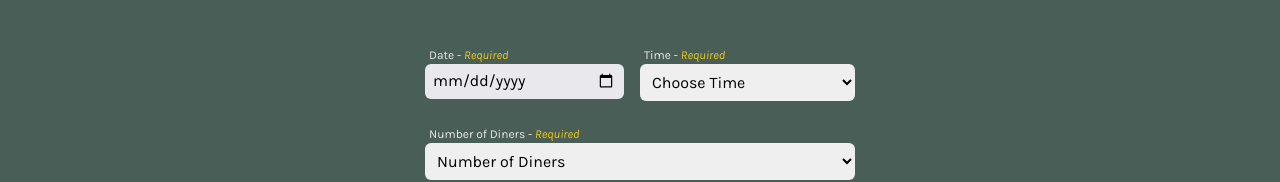
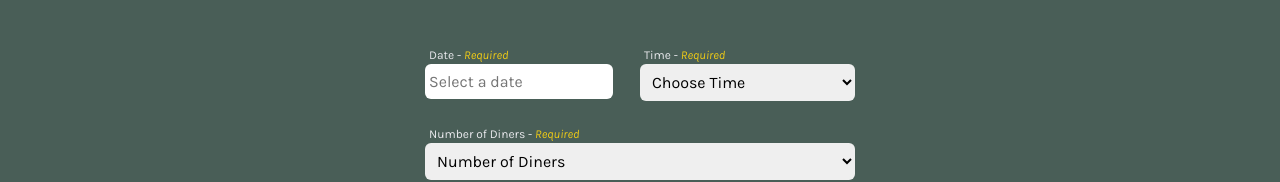
Before and after one commit to Sahar-AbdelSamad/little-lemon, a React (Create React App) app: page /reservation in a window 1280 px wide. Shown: the part 407-589 px from the top of the page. Built offline with nearby package versions, Linux system fonts and the light colour scheme; the HTML template or start-up script is replaced by a standard one; a web font is replaced by a local one.

Commit message:
Add react date picket to select time

```diff
--- a/package.json
+++ b/package.json
@@ -7,10 +7,12 @@
     "@testing-library/react": "^13.4.0",
     "@testing-library/user-event": "^13.5.0",
     "react": "^18.2.0",
+    "react-date-picker": "^11.0.0",
+    "react-datepicker": "^6.9.0",
     "react-dom": "^18.2.0",
     "react-icons": "^5.1.0",
     "react-router-dom": "^6.22.1",
-    "react-scripts": "^3.0.1",
+    "react-scripts": "^5.0.1",
     "web-vitals": "^2.1.4"
   },
   "scripts": {
--- a/src/components/BookingForm.js
+++ b/src/components/BookingForm.js
@@ -1,31 +1,48 @@
 import React, {useEffect, useState} from 'react';
 import {useFormValue} from '../custom-hooks/useFormValue.js';
 import {fetchAPI} from '../api/api.js';
+import DatePicker from 'react-datepicker';
+import 'react-datepicker/dist/react-datepicker.css';
 
 function BookingForm(props) {
-  const reservationDate = useFormValue(Date.now());
   const reservationTime = useFormValue('');
   const reservationDiners = useFormValue('');
   const reservationOccasion = useFormValue('');
   const reservationSeating = useFormValue('');
   const [availableTimes, setAvailableTime] = useState([]);
   const [disableSubmit, setDisableSubmit] = useState(true);
+  const [selectedDate, setSelectedDate] = useState(null);
 
   useEffect(()=>{
-    setAvailableTime(fetchAPI(reservationDate.value));
-  },[reservationDate.value])
+    setAvailableTime(fetchAPI(selectedDate));
+  },[selectedDate])
 
   useEffect(()=>{
-    if(reservationDate.value && reservationDiners.value && reservationTime.value !== '') {
+    if(selectedDate && reservationDiners.value && reservationTime.value !== '') {
       setDisableSubmit(false);
     }
-  },[reservationTime.value,reservationDate.value,reservationDiners.value])
+  },[reservationTime.value,selectedDate,reservationDiners.value])
+  const minDate = new Date(); // Today's date
+  const maxDate = new Date();
+  maxDate.setMonth(maxDate.getMonth() + 2); // Two months in advance
 
+  const handleDateChange = (date) => {
+    setSelectedDate(date);
+  };
   return (
     <form className='Karla' data-testid="form" onSubmit={props.submitForm}>
       <div className='d-flex'>
         <label className='mt-5 d-flex flex-column w-50'><span className='ps-1 label-reservation'>Date - <i>Required</i></span>
-          <input {...reservationDate} name='Reservation Date' className='rounded border-0 p-2 mb-4 me-3 date-selection' type='date' placeholder='Choose Date' aria-label="Choose Date" required/>
+          <DatePicker className='rounded border-0 p-1 mb-4'
+      selected={selectedDate}
+      onChange={handleDateChange}
+      minDate={minDate}
+      maxDate={maxDate}
+      dateFormat="MMMM d, yyyy"
+      placeholderText="Select a date"
+      disabledKeyboardNavigation
+      todayButton="Today"
+    />
         </label>
         <label className='mt-5 d-flex flex-column w-50'><span className='ps-1 label-reservation'>Time - <i>Required</i></span>
           <select {...reservationTime} name='Reservation Time' className='rounded border-0 p-2 mb-4' aria-label="Choose Time" required>
--- a/src/pages/bookingPage.css
+++ b/src/pages/bookingPage.css
@@ -26,6 +26,10 @@
   color: #e9e9ed;
 }
 
+.react-datepicker-wrapper input {
+  height: 35px;
+}
+
 .date-selection {
   height: 35px;
   background-color: #e9e9ed;
```
Also changed, not shown: 1 other file (tests, documents, lock files or other folders).
